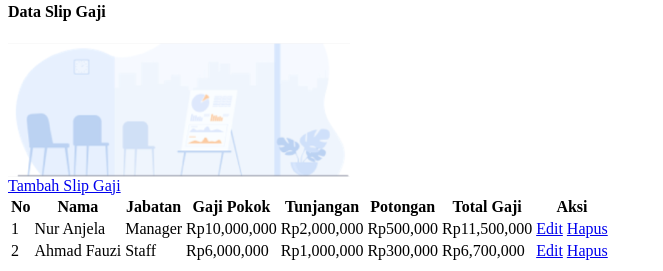
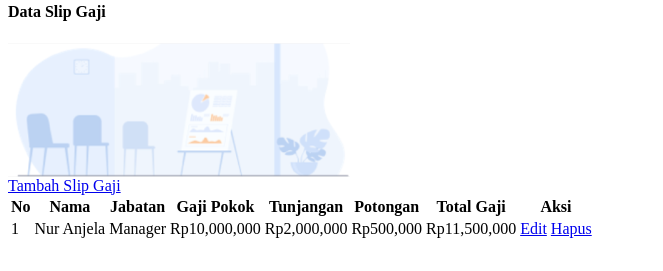
Before and after one commit to Nuranjela24/rekap_kinerja, a CodeIgniter 4 app: the page made by app/Views/data-slip-gaji.php in a window 1280 px wide. Shown: the part 531-802 px from the top of the page, without its empty margins (0-663 px from the left). After the commit the page ends 769 px from the top, so only its background shows below. Run offline with PHP 8.4 and a stand-in for CodeIgniter, Linux system fonts and the light colour scheme; the template is opened without the code that fills it, so the values that code supplies are empty; some libraries are stand-ins or nearby versions.

Commit message:
Merapikan aluth

```diff
--- a/app/Views/data-slip-gaji.php
+++ b/app/Views/data-slip-gaji.php
@@ -47,19 +47,6 @@
                     <a href="#" class="btn btn-danger btn-sm">Hapus</a>
                   </td>
                 </tr>
-                <tr>
-                  <td>2</td>
-                  <td>Ahmad Fauzi</td>
-                  <td>Staff</td>
-                  <td>Rp6,000,000</td>
-                  <td>Rp1,000,000</td>
-                  <td>Rp300,000</td>
-                  <td>Rp6,700,000</td>
-                  <td>
-                    <a href="#" class="btn btn-warning btn-sm">Edit</a>
-                    <a href="#" class="btn btn-danger btn-sm">Hapus</a>
-                  </td>
-                </tr>
               </tbody>
             </table>
           </div>
```
Also changed, not shown: app/Controllers/Auth.php (+7 -7 lines), 4 other files.
